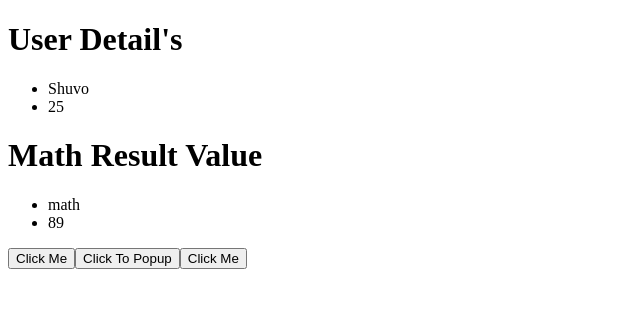
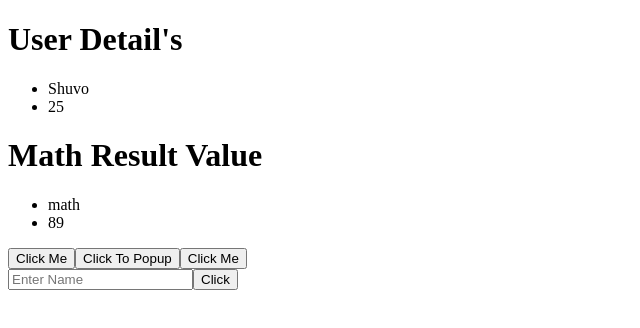
Before and after one commit to shuvokhan3/React-, a React (Vite) app: page / in a window 1280 px wide. Shown: the top 328 px of the page, without its empty margins (0-640 px from the left). Built offline with nearby package versions, Linux system fonts and the light colour scheme.

Commit message:
To stop the whole browser load use preventDefault() method

```diff
--- a/src/App.jsx
+++ b/src/App.jsx
@@ -1,4 +1,5 @@
 import Hero from "./component/Hero";
+import Footer from "./component/Footer";
 
 
 const App = () => {
@@ -23,6 +24,8 @@ const App = () => {
     <div>
       <Hero mess="User Detail's" indivisualMess = "Math Result Value" items={item} mathRes={res} sendFuntion={btnClick}/>{/*Send o*/}
 
+
+      <Footer/>
     </div>
   )
 };
--- a/src/component/Footer.jsx
+++ b/src/component/Footer.jsx
@@ -1,11 +1,19 @@
-const footer = () => {
+const Footer = () => {
+
+    const FormDataSubmit=(event)=>{
+        event.preventDefault();
+
+    }
+
     return (
         <div>
-            <div>
-                <p>This is footer part</p>
-            </div>
+            <form onSubmit={FormDataSubmit}>
+                <input placeholder="Enter Name"></input>
+
+                <button>Click</button>
+            </form>
         </div>
     );
 };
 
-export default footer;
+export default Footer;
```
